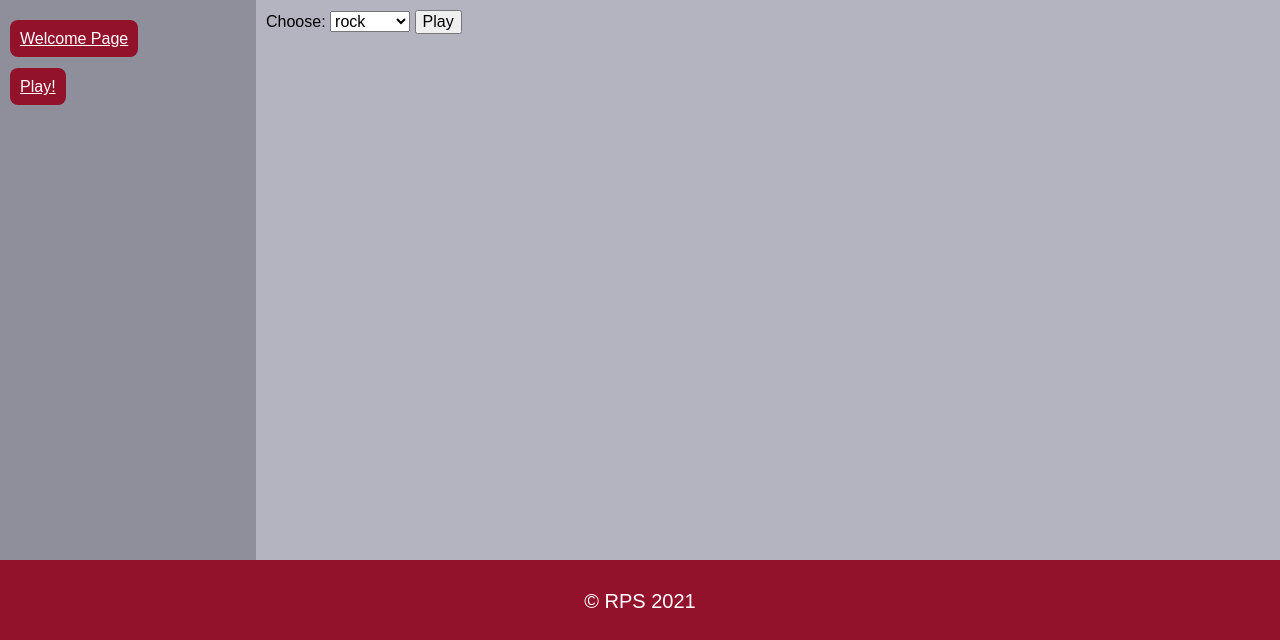
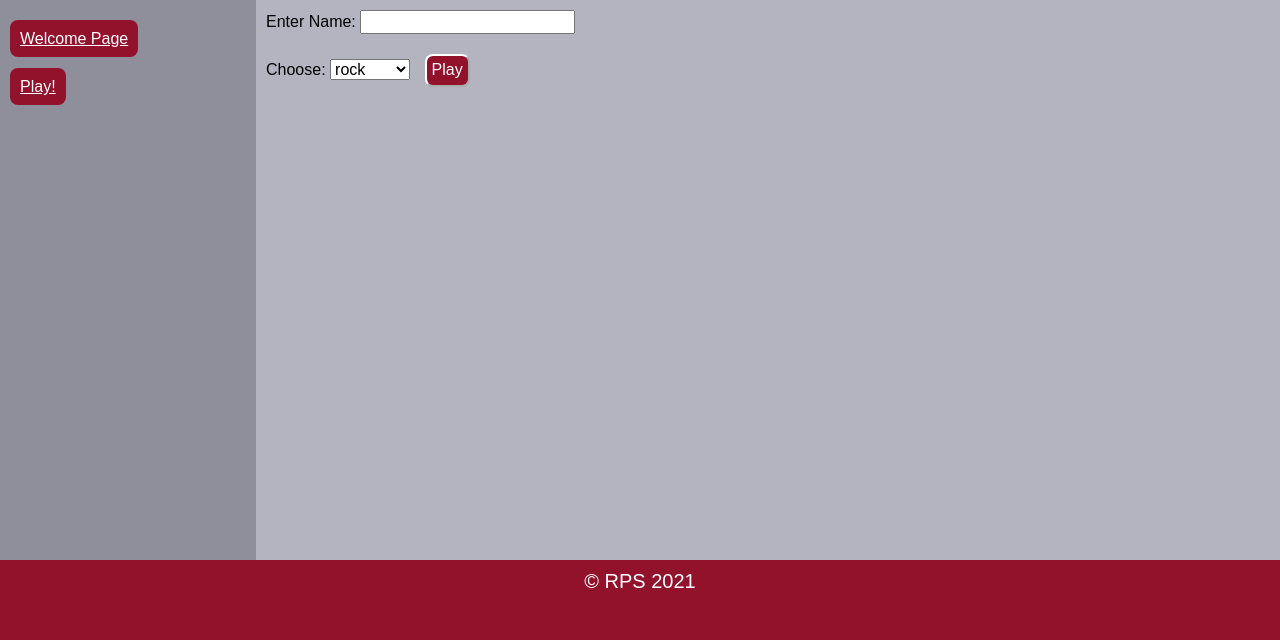
Before and after one commit to Kirsten4/Rock_Paper_Scissors_hw, a Flask app: page /play in a window 1280 px wide. Shown: the part 160-800 px from the top of the page. Run offline with Flask 2, Linux system fonts and the light colour scheme.

Commit message:
Advanced Extensions - complete

```diff
--- a/controllers/controller.py
+++ b/controllers/controller.py
@@ -28,10 +28,8 @@ def result():
     player_choice = request.form["player_1_choice"]
     player_choice = player_choice.lower()
     print(player_choice)
-    player_1= Player("Player 1",player_choice)
+    player_1= Player(request.form["player_1_name"],player_choice)
     game = Game()
-    computer_choice = game.random_computer_choice()
-    print(computer_choice)
-    player_2 = Player("Computer",computer_choice)
+    player_2 = game.random_computer_choice()
     winner = game.compare_choices(player_1,player_2)
     return render_template("index.html", title="Game", player_1=player_1, player_2=player_2, winner=winner )
--- a/models/game.py
+++ b/models/game.py
@@ -1,4 +1,6 @@
 from random import randint
+
+from models.player import Player
 
 class Game:
 
@@ -24,4 +26,6 @@ class Game:
     def random_computer_choice(self):
         choice_list=["rock", "paper", "scissors"]
         rand_int = randint(0,2)
-        return choice_list[rand_int]
+        computer_choice = choice_list[rand_int]
+        computer_player = Player("Computer",computer_choice)
+        return computer_player
--- a/static/style.css
+++ b/static/style.css
@@ -45,7 +45,7 @@ h1 {
     grid-area: footer_1;
     background-color: rgb(146, 17, 43);
     text-align: center;
-    padding-top: 30px;
+    padding-top: 10px;
     color: white;
     font-size: 20px;
 
@@ -61,3 +61,16 @@ h1 {
     grid-template-rows: 2fr 7fr 1fr;
 
 }
+
+input {
+    margin-bottom: 20px;
+}
+
+#submit {
+    background-color: rgb(146, 17, 43);
+    color: white;
+    border-radius: 8px;
+    border-color: white;
+    padding: 5px;
+    margin-left: 10px;
+}
--- a/templates/index.html
+++ b/templates/index.html
@@ -1,8 +1,8 @@
 {% extends 'base.html' %}
 
 {% block content %}
-    <p>Player 1 chooses {{ player_1.choice }}</p>
-    <p>Player 2 chooses {{ player_2.choice }}</p>
+    <p>{{ player_1.name }} chooses {{ player_1.choice }}</p>
+    <p>{{ player_2.name }} chooses {{ player_2.choice }}</p>
     <header>
         <h3>And the result is:</h3>
     </header>
--- a/templates/play.html
+++ b/templates/play.html
@@ -3,6 +3,9 @@
 {% block content %}
 
     <form action="/result" method="post">
+        <label for="player_1_name">Enter Name:</label>
+        <input type="text" name="player_1_name" id="player_1_name"><br>
+
         <label for="player_1_choice">Choose:</label>
         <select name="player_1_choice" id="player_1_choice">
             <option value="rock">rock</option>
```
